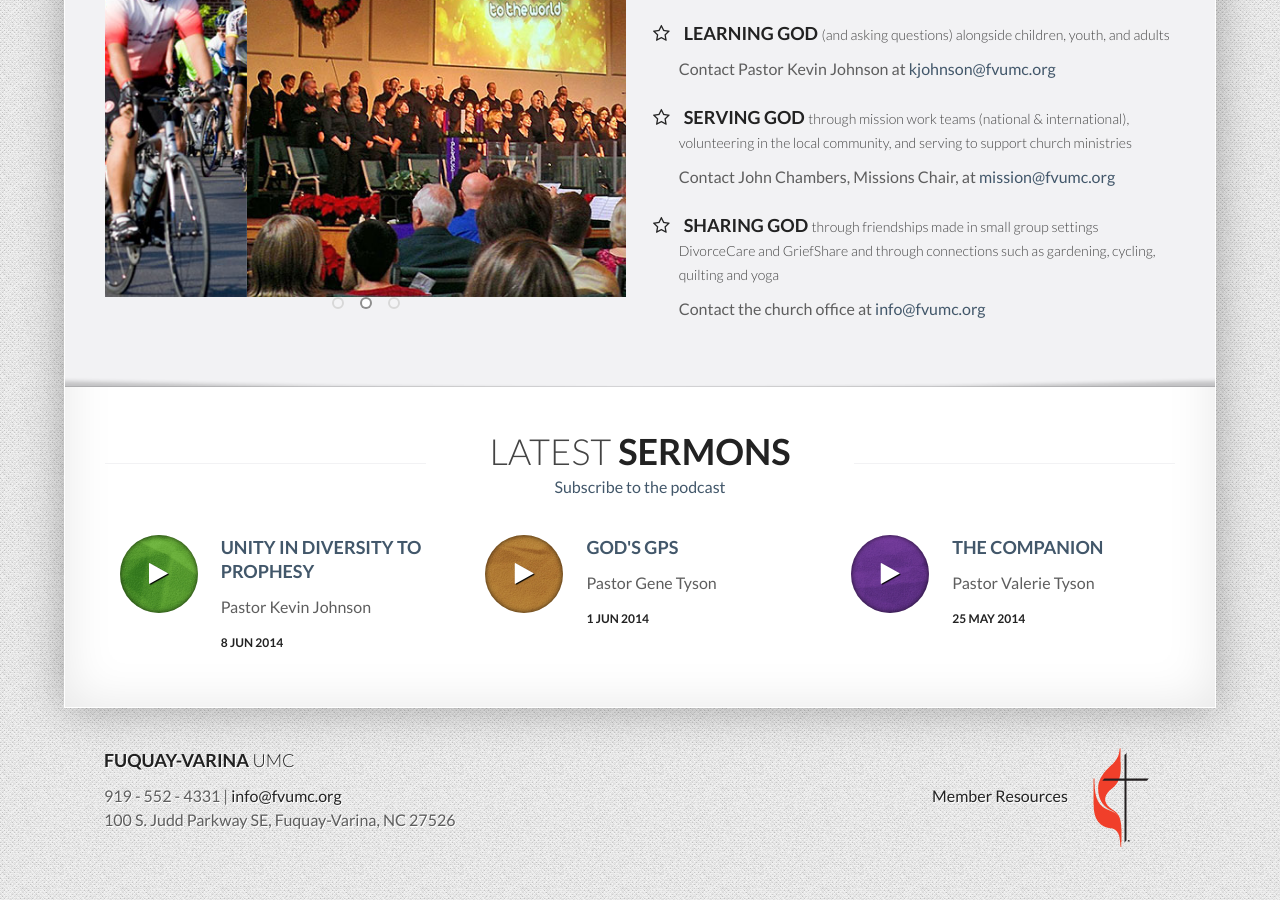
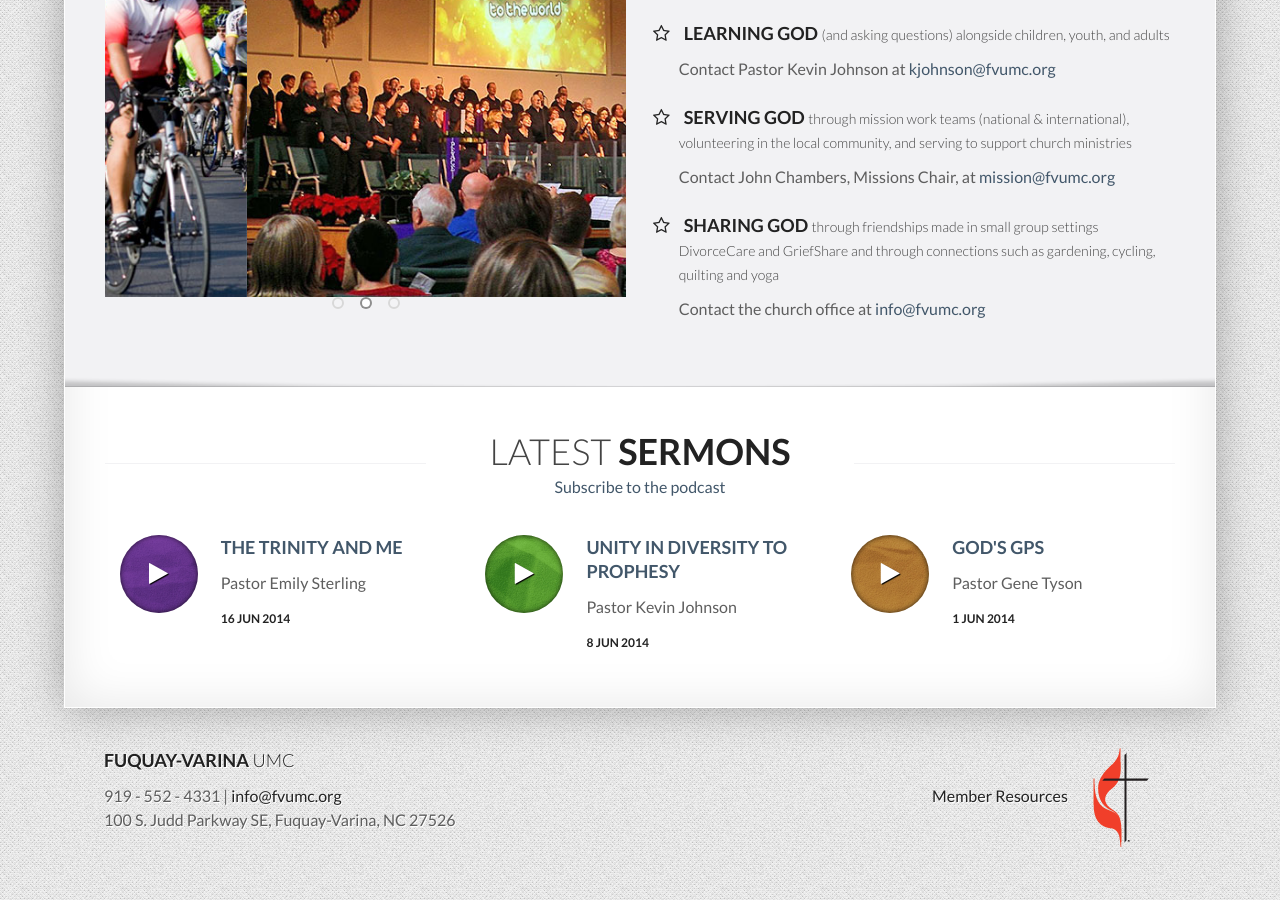
Before and after one commit to fvumc/fvumc.github.io, a Jekyll site: the page built from index.html, in a window 1280 px wide and 900 px high, scrolled down 2898 px. Built offline with Jekyll 4.4.1, drawn with Linux system fonts in a browser that asks for light colours; Markdown is read by kramdown in place of the engine named in the settings.

Commit message:
Update index.html

```diff
--- a/index.html
+++ b/index.html
@@ -238,6 +238,34 @@
           </div>
           <ul id="podcast-list" class="unstyled row-fluid">
 
+
+            <li class="span4">
+              <div class="row-fluid">
+                <div class="span4">
+                  <div class="round-box box-small">
+                    <a class="box-inner" href="http://audio.fvumc.org/06-15-2014_The_Trinity_and_Me.mp3">
+                      <img alt="some image" class="img-circle" src="images/Color-Block-Purple.jpg">
+                      <i class='icon-play'></i>
+                    </a>
+                  </div>
+                </div>
+                <div class="span8">
+                  <h3>
+                    <a href="http://audio.fvumc.org/06-15-2014_The_Trinity_and_Me.mp3">
+                      The Trinity and Me
+                    </a>
+                  </h3>
+                  <p>
+                    Pastor Emily Sterling
+                  </p>
+                    <h5>
+                    16 Jun 2014
+                  </h5>
+                </div>
+              </div>
+            </li>
+
+
             <li class="span4">
               <div class="row-fluid">
                 <div class="span4">
@@ -291,32 +319,6 @@
               </div>
             </li>
 
-            <li class="span4">
-              <div class="row-fluid">
-                <div class="span4">
-                  <div class="round-box box-small">
-                    <a class="box-inner" href="http://audio.fvumc.org/05-25-2014_The_Companion.mp3">
-                      <img alt="some image" class="img-circle" src="images/Color-Block-Purple.jpg">
-                      <i class='icon-play'></i>
-                    </a>
-                  </div>
-                </div>
-                <div class="span8">
-                  <h3>
-                    <a href="http://audio.fvumc.org/05-25-2014_The_Companion.mp3">
-                      The Companion
-                    </a>
-                  </h3>
-                  <p>
-                    Pastor Valerie Tyson
-                  </p>
-                    <h5>
-                    25 May 2014
-                  </h5>
-                </div>
-              </div>
-            </li>
-
 
           </ul>
         </div>
```
